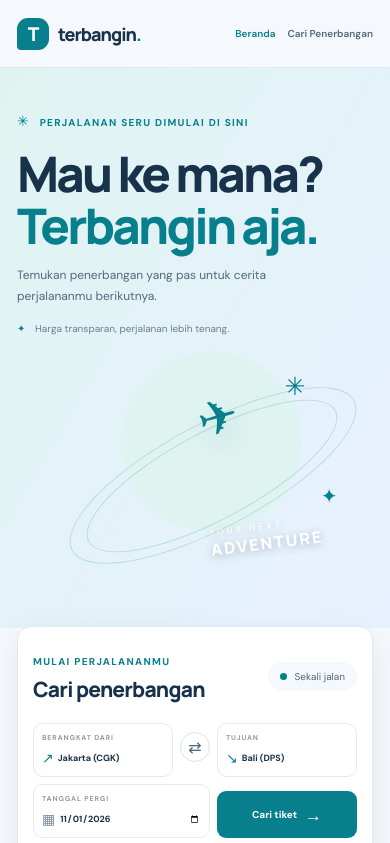
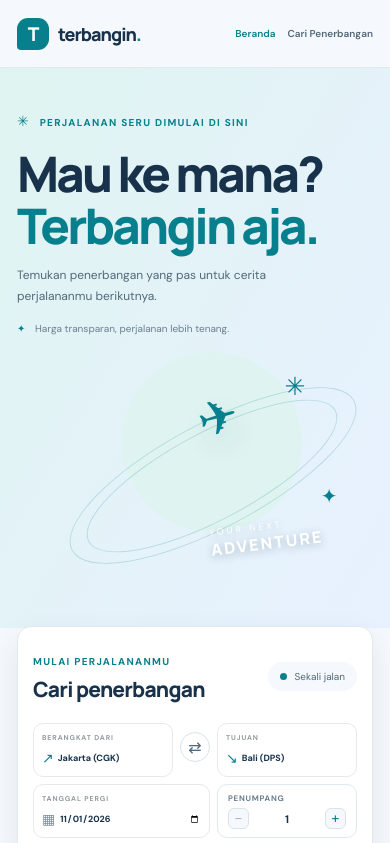
Before and after one commit to pauluskassapa/terbangin-uas-react, a React (Vite) app: page / in a window 390 px wide. Shown: the top 843 px of the page. Built offline with nearby package versions, Linux system fonts and the light colour scheme.

Commit message:
Menambahkan pilihan jumlah penumpang

```diff
--- a/src/App.css
+++ b/src/App.css
@@ -48,7 +48,7 @@
 .search-card-heading h2 { margin: 5px 0 0; font: 750 24px 'Manrope', sans-serif; letter-spacing: -.8px; }
 .one-way { padding: 8px 12px; border-radius: 99px; background: #f5f8fc; color: #52697a; font-size: 10px; }
 .one-way i { display: inline-block; width: 7px; height: 7px; margin-right: 5px; border-radius: 50%; background: #087f8c; }
-.home-search-form { display: grid; grid-template-columns: 1fr 34px 1fr 1fr auto; gap: 9px; align-items: end; }
+.home-search-form { display: grid; grid-template-columns: minmax(0, 1fr) 34px minmax(0, 1fr) minmax(0, 1fr) 96px auto; gap: 9px; align-items: end; }
 .home-field { min-width: 0; padding: 10px 12px; border: 1px solid #e9eae6; border-radius: 10px; background: white; }
 .field-label { display: block; margin-bottom: 7px; color: #929b9c; font-size: 8px; font-weight: 700; letter-spacing: .9px; }
 .home-field-control { display: flex; align-items: center; gap: 8px; }
@@ -70,6 +70,10 @@
 .home-destinations > span { color: var(--teal); font-size: 8px; font-weight: 700; letter-spacing: 1px; }
 .home-destinations div { display: flex; flex-wrap: wrap; gap: 8px; }
 .home-destinations div span { padding: 8px 11px; border-radius: 99px; background: #f5f8fc; color: #52697a; font-size: 9px; }
+@media (max-width: 900px) {
+  .home-search-form { grid-template-columns: minmax(0, 1fr) 32px minmax(0, 1fr) minmax(0, 1fr) 96px; }
+  .search-submit { grid-column: 1 / -1; }
+}
 @media (max-width: 600px) {
   .page-wrap { width: calc(100% - 34px); }
   .header-inner { height: 67px; }
@@ -99,7 +103,7 @@
   .home-field-control { gap: 4px; }
   .home-field-control select, .home-field-control input { font-size: 9px; }
   .date-field { grid-column: 1 / 3; }
-  .search-submit { grid-column: 3; padding: 10px 8px; font-size: 10px; }
+  .search-submit { grid-column: 1 / -1; padding: 10px 8px; font-size: 10px; }
   .home-intro { padding: 58px 2px 45px; }
   .home-intro-row { display: block; }
   .home-intro-row h2 { font-size: 31px; margin-bottom: 12px; }
--- /dev/null
+++ b/src/components/PassengerPicker.css
@@ -0,0 +1,6 @@
+.passenger-picker { min-width: 90px; padding: 8px 10px; border: 1px solid #e1e9ef; border-radius: 10px; background: white; }
+.passenger-label { display: block; margin-bottom: 5px; color: #6b7f8f; font-size: 8px; font-weight: 700; letter-spacing: .7px; }
+.passenger-controls { display: flex; align-items: center; justify-content: space-between; gap: 8px; }
+.passenger-controls button { width: 21px; height: 21px; display: grid; place-items: center; padding: 0; border: 1px solid #d8e3e9; border-radius: 6px; background: #f5f8fc; color: #087f8c; font-size: 15px; line-height: 1; cursor: pointer; }
+.passenger-controls button:disabled { color: #aab8c2; cursor: not-allowed; }
+.passenger-controls output { min-width: 12px; color: #18324b; text-align: center; font-size: 11px; font-weight: 700; }
--- /dev/null
+++ b/src/components/PassengerPicker.jsx
@@ -0,0 +1,16 @@
+import './PassengerPicker.css'
+
+function PassengerPicker({ value, onChange }) {
+  return (
+    <div className="passenger-picker">
+      <span className="passenger-label">PENUMPANG</span>
+      <div className="passenger-controls">
+        <button type="button" onClick={() => onChange(Math.max(1, value - 1))} disabled={value <= 1} aria-label="Kurangi jumlah penumpang">−</button>
+        <output aria-live="polite">{value}</output>
+        <button type="button" onClick={() => onChange(Math.min(6, value + 1))} disabled={value >= 6} aria-label="Tambah jumlah penumpang">+</button>
+      </div>
+    </div>
+  )
+}
+
+export default PassengerPicker
--- a/src/data/flightData.js
+++ b/src/data/flightData.js
@@ -20,3 +20,8 @@ export const flights = [
 export function formatRupiah(value) {
   return new Intl.NumberFormat('id-ID', { style: 'currency', currency: 'IDR', maximumFractionDigits: 0 }).format(value)
 }
+
+export function getPassengerCount(value) {
+  const count = Number(value)
+  return Number.isFinite(count) ? Math.min(6, Math.max(1, Math.floor(count))) : 1
+}
--- a/src/pages/FlightDetails.jsx
+++ b/src/pages/FlightDetails.jsx
@@ -1,5 +1,5 @@
 import { Link, useParams, useSearchParams } from 'react-router'
-import { airports, flights, formatRupiah } from '../data/flightData.js'
+import { airports, flights, formatRupiah, getPassengerCount } from '../data/flightData.js'
 import './FlightDetails.css'
 
 function FlightDetails() {
@@ -11,7 +11,8 @@ function FlightDetails() {
   const from = airports.find((airport) => airport.code === fromCode) || airports[0]
   const to = airports.find((airport) => airport.code === toCode) || airports[3]
   const date = searchParams.get('date')
-  const routeParams = new URLSearchParams({ from: from.code, to: to.code, date: date || '' })
+  const passengers = getPassengerCount(searchParams.get('passengers'))
+  const routeParams = new URLSearchParams({ from: from.code, to: to.code, date: date || '', passengers: String(passengers) })
 
   if (!flight) {
     return (
@@ -27,13 +28,14 @@ function FlightDetails() {
   const formattedDate = date
     ? new Intl.DateTimeFormat('id-ID', { dateStyle: 'long' }).format(new Date(`${date}T00:00:00`))
     : 'Tanggal perjalanan'
-  const bookingParams = new URLSearchParams({ flightId: flight.id, from: from.code, to: to.code, date: date || '' })
+  const totalPrice = flight.price * passengers
+  const bookingParams = new URLSearchParams({ flightId: flight.id, from: from.code, to: to.code, date: date || '', passengers: String(passengers) })
 
   return (
     <main className="flight-detail-page page-wrap">
       <Link className="detail-back-link" to={`/penerbangan?${routeParams.toString()}`}>← Kembali ke hasil pencarian</Link>
       <div className="detail-page-heading">
-        <div><span className="eyebrow">RINCIAN PERJALANAN</span><h1>Detail penerbangan</h1><p>{formattedDate} <span>·</span> {from.city} menuju {to.city}</p></div>
+        <div><span className="eyebrow">RINCIAN PERJALANAN</span><h1>Detail penerbangan</h1><p>{formattedDate} <span>·</span> {from.city} menuju {to.city} <span>·</span> {passengers} penumpang</p></div>
         <span className="detail-selection">✦ PILIHANMU</span>
       </div>
 
@@ -57,10 +59,10 @@ function FlightDetails() {
         <aside className="detail-price-card">
           <span className="eyebrow">RINGKASAN HARGA</span>
           <h2>Harga tiket</h2>
-          <div className="detail-price-row"><span>1 penumpang</span><strong>{formatRupiah(flight.price)}</strong></div>
+          <div className="detail-price-row"><span>Tiket · {passengers} penumpang</span><strong>{formatRupiah(totalPrice)}</strong></div>
           <div className="detail-price-row"><span>Pajak dan biaya</span><strong>Termasuk</strong></div>
           <div className="detail-price-separator" />
-          <div className="detail-price-row detail-total"><span>Total</span><strong>{formatRupiah(flight.price)}</strong></div>
+          <div className="detail-price-row detail-total"><span>Total</span><strong>{formatRupiah(totalPrice)}</strong></div>
           <Link className="button button-primary detail-book-button" to={`/booking?${bookingParams.toString()}`}>Lanjutkan pemesanan <span>→</span></Link>
           <p>Harga contoh. Detail pemesanan dilanjutkan pada halaman booking.</p>
         </aside>
--- a/src/pages/FlightHome.jsx
+++ b/src/pages/FlightHome.jsx
@@ -1,5 +1,6 @@
 import { useState } from 'react'
 import { useNavigate } from 'react-router'
+import PassengerPicker from '../components/PassengerPicker.jsx'
 import { airports } from '../data/flightData.js'
 
 function getLocalDate(date) {
@@ -14,6 +15,7 @@ function FlightHome() {
   const [from, setFrom] = useState('CGK')
   const [to, setTo] = useState('DPS')
   const [date, setDate] = useState(() => getLocalDate(new Date()))
+  const [passengers, setPassengers] = useState(1)
   const [error, setError] = useState('')
 
   function handleSearch(event) {
@@ -23,7 +25,7 @@ function FlightHome() {
       return
     }
     setError('')
-    const params = new URLSearchParams({ from, to, date })
+    const params = new URLSearchParams({ from, to, date, passengers: String(passengers) })
     navigate(`/penerbangan?${params.toString()}`)
   }
 
@@ -61,6 +63,7 @@ function FlightHome() {
           <button className="swap-button" type="button" onClick={swapAirports} aria-label="Tukar kota asal dan tujuan">⇄</button>
           <label className="home-field"><span className="field-label">TUJUAN</span><span className="home-field-control"><b className="down-icon">↘</b><select value={to} onChange={(event) => setTo(event.target.value)} aria-label="Kota tujuan">{airports.map((airport) => <option key={airport.code} value={airport.code}>{airport.city} ({airport.code})</option>)}</select></span></label>
           <label className="home-field date-field"><span className="field-label">TANGGAL PERGI</span><span className="home-field-control"><b className="calendar-icon">▦</b><input type="date" min={getLocalDate(new Date())} value={date} onChange={(event) => setDate(event.target.value)} required /></span></label>
+          <PassengerPicker value={passengers} onChange={setPassengers} />
           <button className="button button-primary search-submit" type="submit">Cari tiket <span>→</span></button>
         </form>
         {error && <p className="form-error" role="alert">{error}</p>}
--- a/src/pages/FlightSearch.css
+++ b/src/pages/FlightSearch.css
@@ -11,7 +11,7 @@
 .route-badge > span { grid-row: span 2; font-size: 20px; }
 .route-badge strong { color: var(--ink); font: 750 19px 'Manrope', sans-serif; }
 .route-badge small { color: var(--muted); font-size: 9px; }
-.results-search-form { display: grid; grid-template-columns: 1fr 1fr 1fr auto; align-items: end; gap: 10px; margin-top: 19px; padding: 14px; border: 1px solid var(--line); border-radius: 11px; background: white; }
+.results-search-form { display: grid; grid-template-columns: minmax(0, 1fr) minmax(0, 1fr) minmax(0, 1fr) 96px auto; align-items: end; gap: 10px; margin-top: 19px; padding: 14px; border: 1px solid var(--line); border-radius: 11px; background: white; }
 .results-search-field { min-width: 0; display: grid; gap: 6px; padding: 8px 10px; border: 1px solid var(--line); border-radius: 8px; }
 .results-search-field > span { color: var(--muted); font-size: 8px; font-weight: 700; letter-spacing: .7px; }
 .results-search-field select, .results-search-field input { width: 100%; min-width: 0; border: 0; outline: 0; background: transparent; color: var(--ink); font-size: 10px; font-weight: 600; }
--- a/src/pages/FlightSearch.jsx
+++ b/src/pages/FlightSearch.jsx
@@ -1,6 +1,7 @@
 import { useEffect, useMemo, useState } from 'react'
 import { Link, useNavigate, useSearchParams } from 'react-router'
-import { airports, flights, formatRupiah } from '../data/flightData.js'
+import PassengerPicker from '../components/PassengerPicker.jsx'
+import { airports, flights, formatRupiah, getPassengerCount } from '../data/flightData.js'
 import './FlightSearch.css'
 
 const departurePeriods = [
@@ -20,9 +21,11 @@ function FlightSearch() {
   const [from, setFrom] = useState(query.get('from') || 'CGK')
   const [to, setTo] = useState(query.get('to') || 'DPS')
   const [date, setDate] = useState(query.get('date') || '')
+  const [passengers, setPassengers] = useState(getPassengerCount(query.get('passengers')))
   const [formError, setFormError] = useState('')
   const origin = airports.find((airport) => airport.code === (query.get('from') || 'CGK')) || airports[0]
   const destination = airports.find((airport) => airport.code === (query.get('to') || 'DPS')) || airports[3]
+  const searchedPassengers = getPassengerCount(query.get('passengers'))
   const airlines = ['Semua', ...new Set(flights.map((flight) => flight.airline))]
 
   useEffect(() => {
@@ -30,6 +33,7 @@ function FlightSearch() {
     setFrom(params.get('from') || 'CGK')
     setTo(params.get('to') || 'DPS')
     setDate(params.get('date') || '')
+    setPassengers(getPassengerCount(params.get('passengers')))
     setFormError('')
   }, [queryString])
 
@@ -43,7 +47,7 @@ function FlightSearch() {
     setAirlineFilter('Semua')
     setTimeFilters([])
     setSort('recommended')
-    const params = new URLSearchParams({ from, to, date })
+    const params = new URLSearchParams({ from, to, date, passengers: String(passengers) })
     navigate(`/penerbangan?${params.toString()}`)
   }
 
@@ -92,7 +96,7 @@ function FlightSearch() {
         <div>
           <span className="route-date">{formattedDate}</span>
           <h1>{origin.city}<span className="route-arrow">→</span>{destination.city}</h1>
-          <p>{origin.code} <i>·</i> Penerbangan langsung tersedia <i>·</i> 1 penumpang</p>
+          <p>{origin.code} <i>·</i> Penerbangan langsung tersedia <i>·</i> {searchedPassengers} penumpang</p>
         </div>
         <div className="route-badge"><span>✈</span><strong>{visibleFlights.length}</strong><small>pilihan tiket</small></div>
       </section>
@@ -101,6 +105,7 @@ function FlightSearch() {
         <label className="results-search-field"><span>BERANGKAT DARI</span><select value={from} onChange={(event) => setFrom(event.target.value)} aria-label="Kota asal">{airports.map((airport) => <option key={airport.code} value={airport.code}>{airport.city} ({airport.code})</option>)}</select></label>
         <label className="results-search-field"><span>KE TUJUAN</span><select value={to} onChange={(event) => setTo(event.target.value)} aria-label="Kota tujuan">{airports.map((airport) => <option key={airport.code} value={airport.code}>{airport.city} ({airport.code})</option>)}</select></label>
         <label className="results-search-field results-date-field"><span>TANGGAL PERGI</span><input type="date" min={getLocalDate(new Date())} value={date} onChange={(event) => setDate(event.target.value)} required /></label>
+        <PassengerPicker value={passengers} onChange={setPassengers} />
         <button className="button button-primary results-search-button" type="submit">Cari lagi <span>→</span></button>
         {formError && <p className="form-error results-form-error" role="alert">{formError}</p>}
       </form>
@@ -136,7 +141,7 @@ function FlightSearch() {
             <label className="sort-select">Urutkan<select value={sort} onChange={(event) => setSort(event.target.value)}><option value="recommended">Rekomendasi</option><option value="cheapest">Harga terendah</option><option value="earliest">Berangkat paling awal</option></select></label>
           </div>
           {visibleFlights.length ? visibleFlights.map((flight) => {
-            const detailParams = new URLSearchParams({ from, to, date })
+            const detailParams = new URLSearchParams({ from, to, date, passengers: String(searchedPassengers) })
             return (
               <article className="flight-card" key={flight.id}>
                 <div className="flight-airline"><span className={`airline-logo ${flight.color}`}>{flight.mark}</span><div><strong>{flight.airline}</strong><span>{flight.number} · Ekonomi</span></div></div>
```
